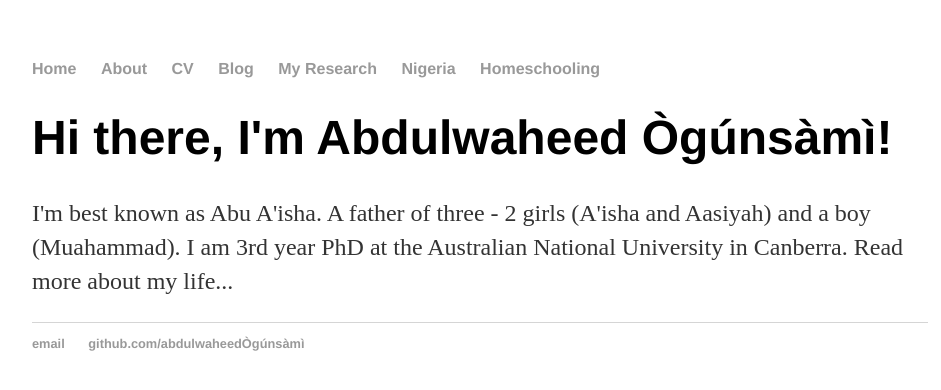
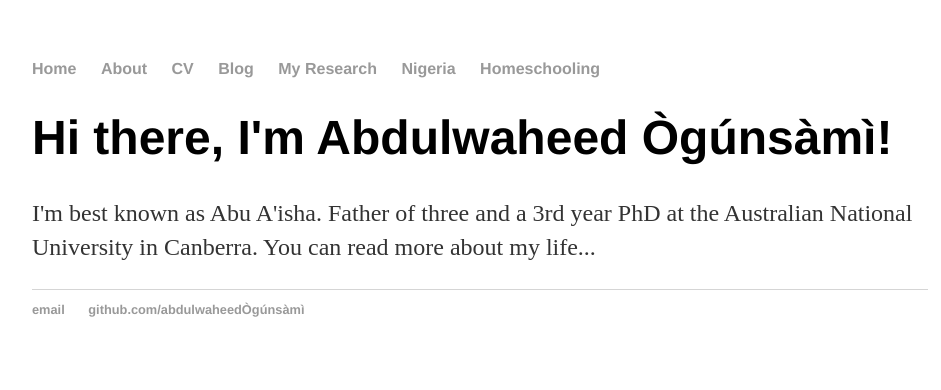
Before and after one commit to ogsm/ogsm.github.io, a Jekyll site: the page built from index.html, in a window 1280 px wide. Shown: the top 390 px of the page, without its empty margins (160-1101 px from the left). Built offline with Jekyll 4.4.1, drawn with Linux system fonts in a browser that asks for light colours.

Commit message:
Update index.html

```diff
--- a/index.html
+++ b/index.html
@@ -4,5 +4,5 @@
 ---
 <div class="blurb">
 	<h1>Hi there, I'm Abdulwaheed Ògúnsàmì!</h1>
-	<p>I'm best known as Abu A'isha. A father of three - 2 girls (A'isha and Aasiyah) and a boy (Muahammad). I am 3rd year PhD at the Australian National University in Canberra. Read more about my life...</a></p>
+	<p>I'm best known as Abu A'isha. Father of three and a 3rd year PhD at the Australian National University in Canberra. You can read more about my life...</a></p>
 </div><!-- /.blurb -->
```
